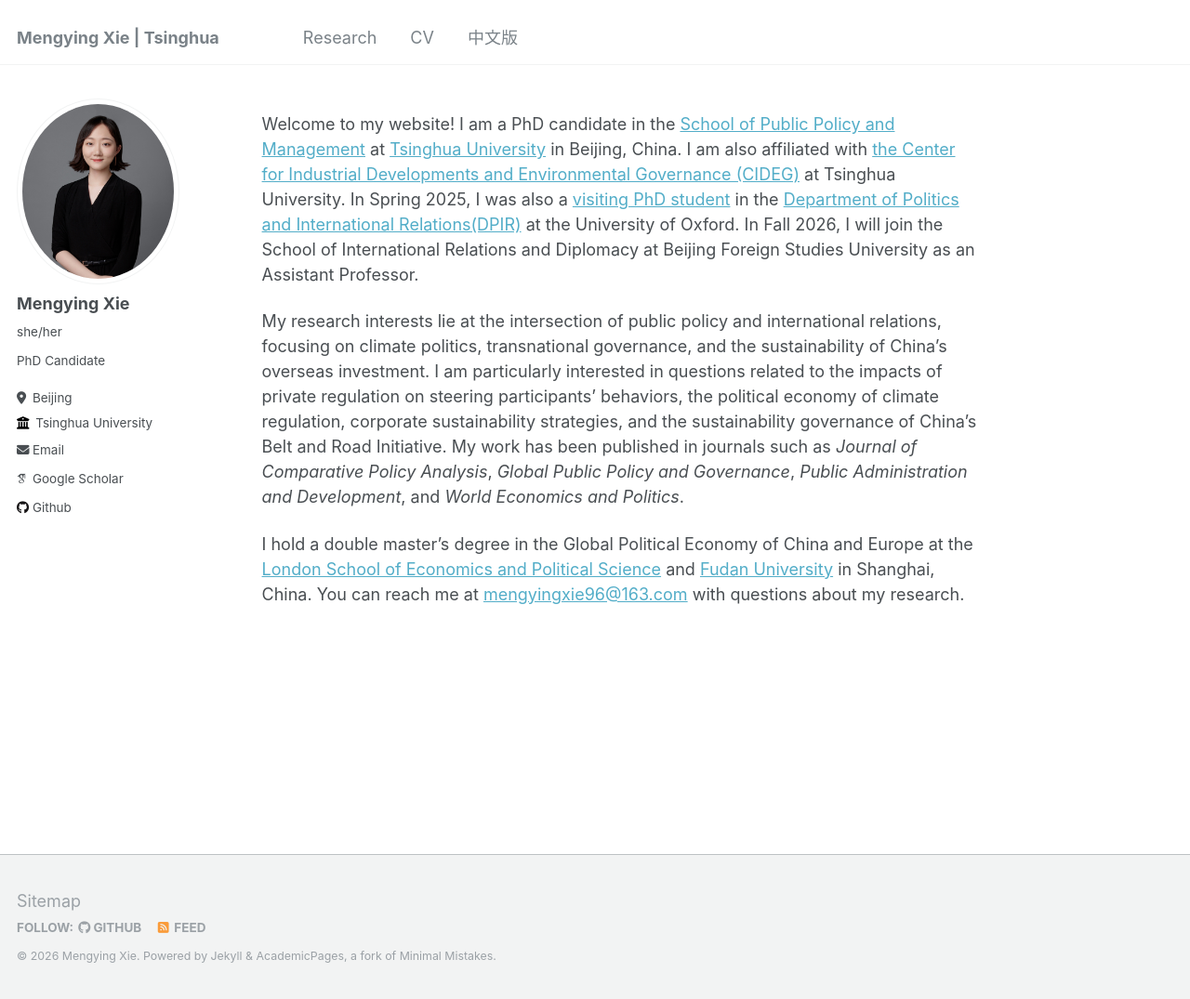
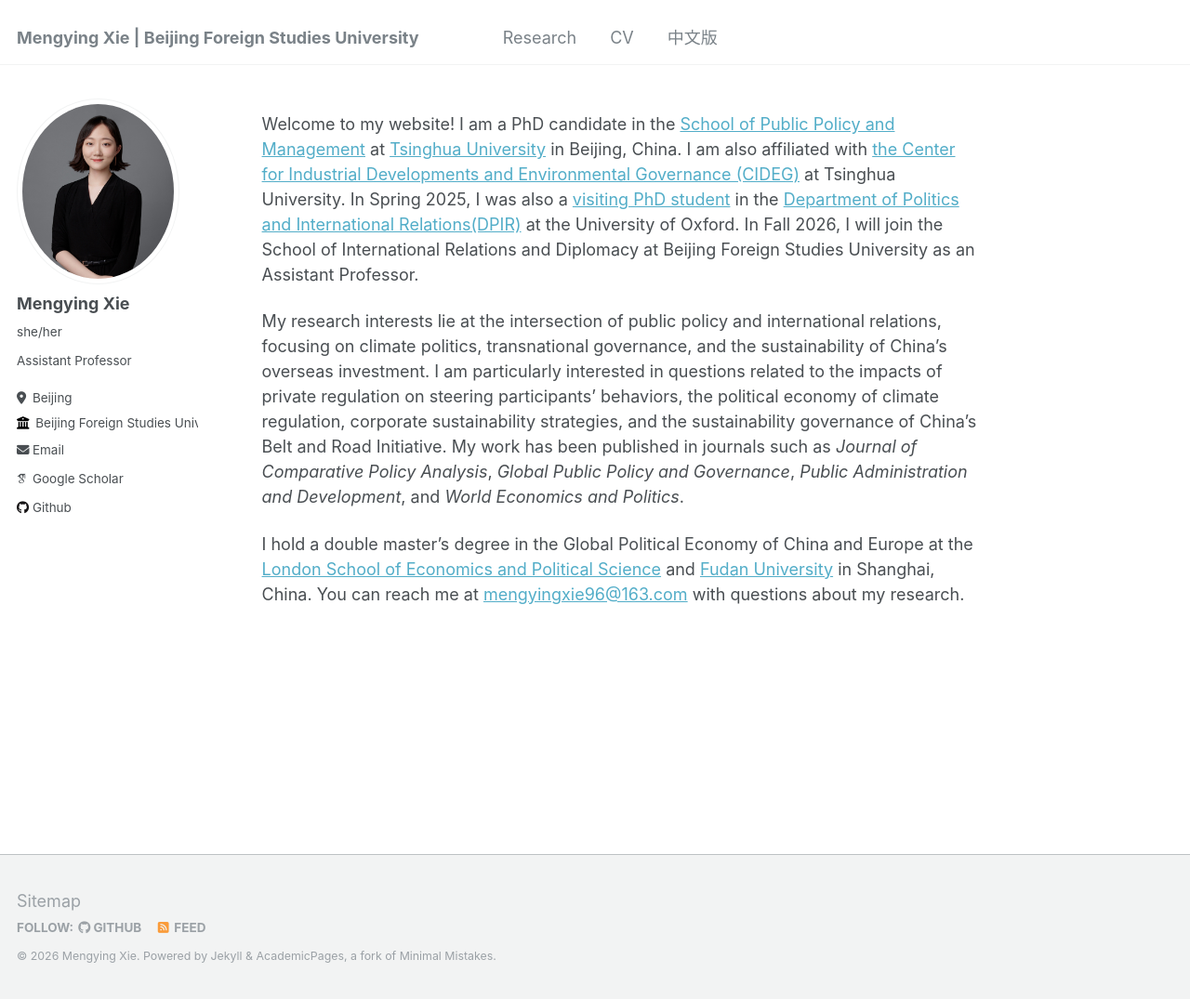
Before and after one commit to xiemythu/xiemythu.github.io, a Jekyll site: the page built from _pages/about.md, in a window 1280 px wide and 1075 px high. Shown: the whole window at 93% size. Built offline with Jekyll 4.4.1, drawn with Linux system fonts in a browser that asks for light colours; some web fonts are replaced.

Commit message:
Update _config.yml

```diff
--- a/_config.yml
+++ b/_config.yml
@@ -8,7 +8,7 @@
 
 # Basic Site Settings
 locale                   : "en-US"
-title                    : "Mengying Xie | Tsinghua"
+title                    : "Mengying Xie | Beijing Foreign Studies University"
 title_separator          : "-"
 name                     : &name "Mengying Xie"
 description              : &description "personal description"
@@ -24,11 +24,11 @@ author:
   avatar           : "mengying.jpg"
   name             : "Mengying Xie"
   pronouns         : "she/her"
-  bio              : "PhD Candidate"
+  bio              : "Assistant Professor"
   location         : "Beijing"
-  employer         : "Tsinghua University"
+  employer         : "Beijing Foreign Studies University"
   uri              : # URL
-  email            : "xiemy22@mails.tsinghua.edu.cn"
+  email            : "mengyingxie96@163.com"
 
   # Academic websites
   arxiv            : # URL - Update with the correct link to your profile
```
